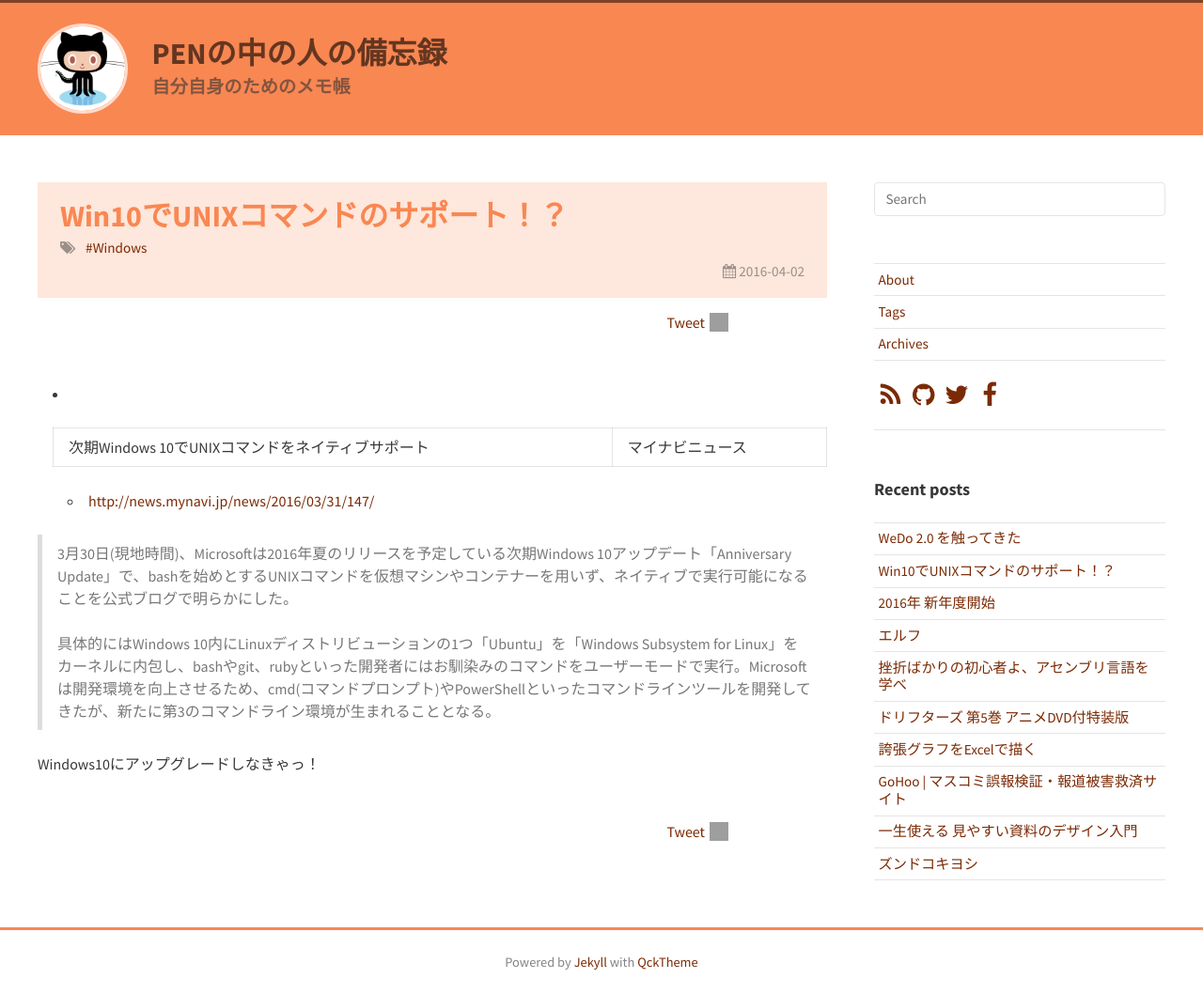
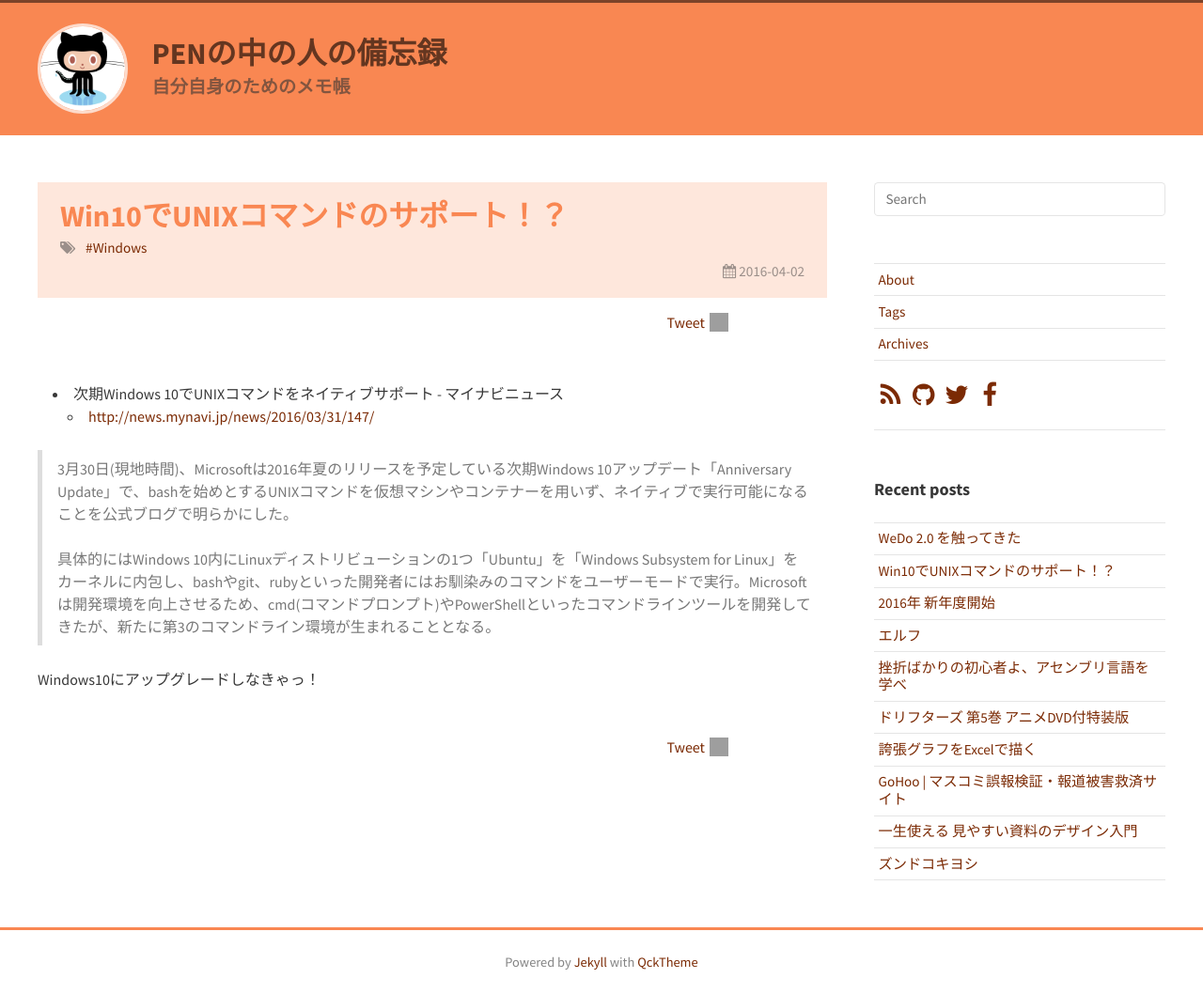
Before and after one commit to xDNCL/blog, a Jekyll site: the page built from _posts/2016-04-02-Windows10AnniversaryUpdate.md, in a window 1280 px wide. Shown: the whole page at 94% size. Built offline with Jekyll 4.4.1, drawn with Linux system fonts in a browser that asks for light colours; nearby versions of some CDN libraries; comment, search, counter and statistics services are not loaded; grey boxes are pictures that could not be loaded.

Commit message:
[Fix] サイトタイトルが表になっていたのを修正

```diff
--- a/_posts/2016-04-02-Windows10AnniversaryUpdate.md
+++ b/_posts/2016-04-02-Windows10AnniversaryUpdate.md
@@ -4,7 +4,7 @@ title: Win10でUNIXコマンドのサポート！？
 tags: Windows
 ---
 
-* 次期Windows 10でUNIXコマンドをネイティブサポート | マイナビニュース
+* 次期Windows 10でUNIXコマンドをネイティブサポート - マイナビニュース
     * [http://news.mynavi.jp/news/2016/03/31/147/](http://news.mynavi.jp/news/2016/03/31/147/)
 
 > 3月30日(現地時間)、Microsoftは2016年夏のリリースを予定している次期Windows 10アップデート「Anniversary Update」で、bashを始めとするUNIXコマンドを仮想マシンやコンテナーを用いず、ネイティブで実行可能になることを公式ブログで明らかにした。
```
